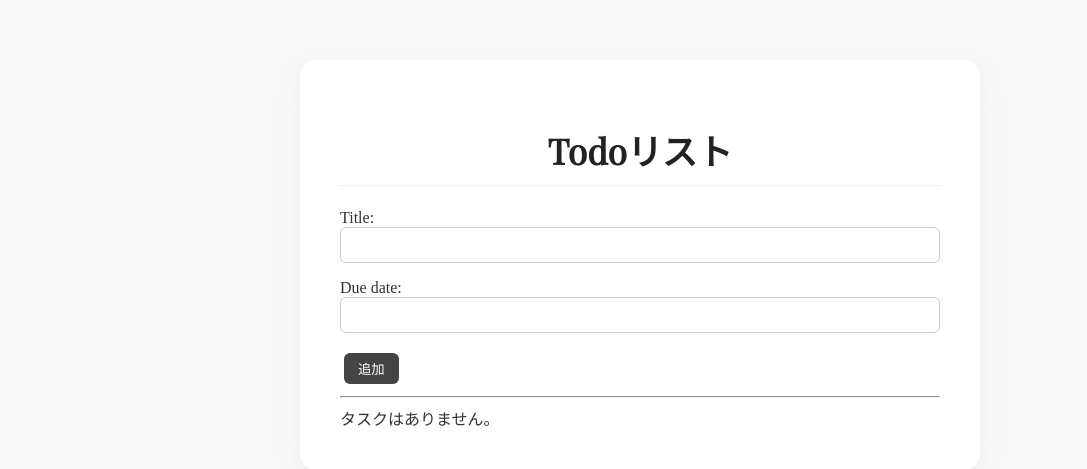
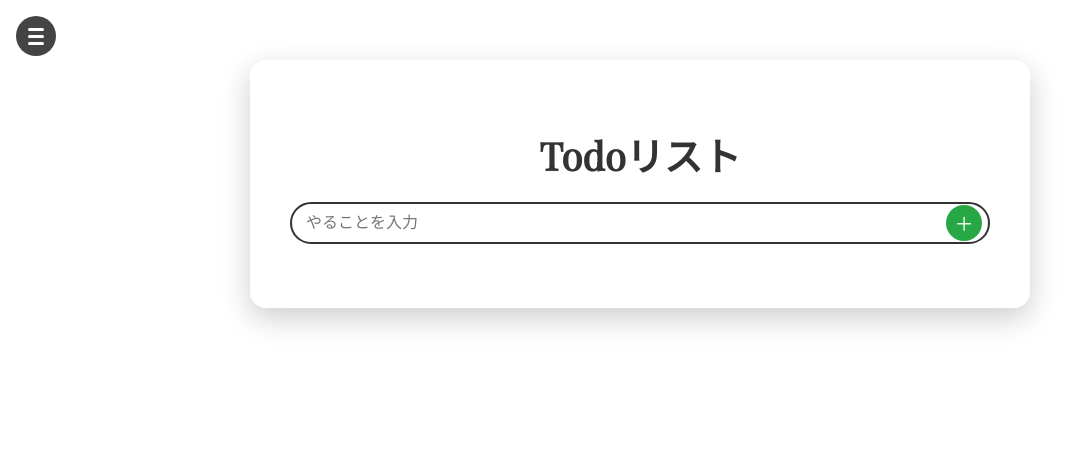
Before and after one commit to k33-dev/todo-app, a Django app: template todo/templates/todo/task_list.html in a window 1280 px wide. Shown: the top 469 px of the page, without its empty margins (0-1087 px from the left). Run offline with Django 5.2, Linux system fonts and the light colour scheme; the template is opened without the code that fills it: values that come from a table or form of the project are taken from there, others are empty.

Commit message:
ローカルの変更をコミット

```diff
--- a/todo/templates/todo/task_list.html
+++ b/todo/templates/todo/task_list.html
@@ -1,98 +1,80 @@
 <!DOCTYPE html>
 <html lang="ja">
 <head>
-    <meta charset="UTF-8">
+  <meta charset="UTF-8" />
   <title>Todoリスト</title>
-    <link href="https://fonts.googleapis.com/css2?family=Playfair+Display&family=Noto+Serif+JP&display=swap" rel="stylesheet">
+  <link href="https://fonts.googleapis.com/css2?family=Playfair+Display&family=Noto+Serif+JP&display=swap" rel="stylesheet" />
   <script src="https://cdn.jsdelivr.net/npm/sortablejs@1.15.0/Sortable.min.js"></script>
-
   <style>
     body {
       font-family: 'Noto Serif JP', serif;
-            background-color: #f9f9f9;
-            color: #333;
+      background-image: url("/static/img/bg1.jpg");
+      background-size: cover;
+      background-position: center;
+      background-attachment: fixed;
       margin: 0;
       padding: 0;
+      color: #333;
     }
 
     .container {
-            max-width: 600px;
+      max-width: 700px;
       margin: 60px auto;
-            background-color: #fff;
+      background-color: rgba(255, 255, 255, 0.95);
       border-radius: 16px;
-            box-shadow: 0 10px 30px rgba(0, 0, 0, 0.05);
+      box-shadow: 0 10px 30px rgba(0, 0, 0, 0.2);
       padding: 40px;
     }
 
     h1 {
       font-family: 'Playfair Display', serif;
-            font-size: 2.2rem;
+      font-size: 2.4rem;
       text-align: center;
-            color: #222;
-            border-bottom: 1px solid #eee;
-            padding-bottom: 10px;
+      margin-bottom: 20px;
     }
 
-        input[type="text"], input[type="date"] {
-            padding: 8px;
+    form {
+      margin-bottom: 24px;
+    }
+
+    .input-container {
+      position: relative;
+      width: 100%;
+    }
+
+    .input-container input[type="text"] {
+      padding: 10px 50px 10px 14px;
       font-size: 1rem;
-            border: 1px solid #ccc;
-            border-radius: 6px;
+      border: 2px solid #333;
+      border-radius: 999px;
       width: 100%;
       box-sizing: border-box;
     }
 
-        button {
-            background-color: #444;
-            color: #fff;
+    .add-btn {
+      position: absolute;
+      top: 50%;
+      right: 8px;
+      transform: translateY(-50%);
+      width: 36px;
+      height: 36px;
+      font-size: 1.2rem;
+      border-radius: 50%;
+      padding: 0;
+      background-color: #28a745;
+      color: white;
       border: none;
-            padding: 6px 14px;
-            margin: 4px;
-            border-radius: 6px;
       cursor: pointer;
+      transition: 0.2s ease;
     }
 
-        button:hover {
-            background-color: #222;
+    .add-btn:hover {
+      background-color: #218838;
+      transform: translateY(-50%) scale(1.05);
     }
 
-        .task {
-            display: flex;
-            align-items: center;
-            justify-content: space-between;
-            background: #fcfcfc;
-            padding: 12px;
-            border: 1px solid #ddd;
-            border-radius: 10px;
-            margin-bottom: 10px;
-            cursor: grab;
-        }
-
-        .task-left {
-            display: flex;
-            align-items: center;
-            gap: 10px;
-            flex-grow: 1;
-        }
-
-        .task span {
-            font-size: 1rem;
-        }
-
-        .completed {
-            text-decoration: line-through;
-            color: gray;
-        }
-
-        .edit-inputs {
-            display: flex;
-            gap: 10px;
-            flex-wrap: wrap;
-        }
-
-        .edit-buttons {
-            display: flex;
-            gap: 6px;
+    #bg-upload {
+      display: none;
     }
 
     .task-list {
@@ -100,123 +82,361 @@
       padding: 0;
       margin: 0;
     }
+
+    .task {
+      display: flex;
+      align-items: center;
+      justify-content: space-between;
+      background: #fdfdfd;
+      padding: 12px;
+      border: 1px solid #ddd;
+      border-radius: 10px;
+      margin-bottom: 10px;
+      cursor: grab;
+      position: relative;
+      opacity: 1;
+      transition: opacity 0.3s ease;
+    }
+
+    .task:active {
+      cursor: grabbing;
+    }
+
+    .fade-out {
+      opacity: 0 !important;
+    }
+
+    .task-left {
+      display: flex;
+      align-items: center;
+      gap: 14px;
+      flex-grow: 1;
+    }
+
+    .task-left label {
+      display: flex;
+      align-items: center;
+      gap: 10px;
+      cursor: pointer;
+    }
+
+    .task-left input[type="checkbox"] {
+      width: 22px;
+      height: 22px;
+      cursor: pointer;
+      accent-color: #28a745;
+    }
+
+    .completed span {
+      text-decoration: line-through;
+      color: gray;
+    }
+
+    .task-right {
+      display: flex;
+      gap: 6px;
+    }
+
+    .edit-btn, .delete-btn {
+      background-color: white;
+      border: none;
+      cursor: pointer;
+      font-size: 1.1rem;
+      padding: 6px;
+      border-radius: 8px;
+      box-shadow: 0 2px 6px rgba(0, 0, 0, 0.1);
+      transition: transform 0.2s ease;
+    }
+
+    .edit-btn:hover {
+      background-color: #e0f0ff;
+      color: #007bff;
+      transform: scale(1.1);
+    }
+
+    .delete-btn:hover {
+      background-color: #ffe0e0;
+      color: #dc3545;
+      transform: scale(1.1);
+    }
+
+    .sparkle {
+      position: absolute;
+      left: 26px;
+      top: 50%;
+      transform: translateY(-50%);
+      width: 8px;
+      height: 8px;
+      border-radius: 50%;
+      background: white;
+      box-shadow: 0 0 10px white, 0 0 20px #ffc;
+      animation: sparkle 0.6s ease-out forwards;
+      pointer-events: none;
+      z-index: 10;
+    }
+
+    @keyframes sparkle {
+      0% { opacity: 1; transform: translateY(-50%) scale(1); }
+      50% { transform: translateY(-50%) scale(1.6); }
+      100% { opacity: 0; transform: translateY(-50%) scale(0); }
+    }
+
+    .menu-button {
+      position: fixed;
+      top: 16px;
+      left: 16px;
+      width: 40px;
+      height: 40px;
+      border-radius: 50%;
+      background-color: #444;
+      display: flex;
+      flex-direction: column;
+      justify-content: center;
+      align-items: center;
+      cursor: pointer;
+      z-index: 999;
+    }
+
+    .menu-button span {
+      width: 16px;
+      height: 3px;
+      background-color: white;
+      margin: 2px 0;
+      border-radius: 2px;
+    }
+
+    .menu {
+      position: fixed;
+      top: 72px;
+      left: 16px;
+      z-index: 998;
+      display: none;
+      flex-direction: column;
+      gap: 8px;
+    }
+
+    .menu.show {
+      display: flex;
+      animation: floatBounceFast 0.3s ease-in-out;
+    }
+
+    .menu.hiding {
+      animation: floatBounceFastReverse 0.3s ease-in-out;
+    }
+
+    @keyframes floatBounceFast {
+      0% { opacity: 0; transform: translateY(-12px) scale(0.95); }
+      40% { opacity: 1; transform: translateY(4px) scale(1.02); }
+      70% { transform: translateY(-2px) scale(0.99); }
+      100% { transform: translateY(0) scale(1); }
+    }
+
+    @keyframes floatBounceFastReverse {
+      0% { opacity: 1; transform: translateY(0) scale(1); }
+      30% { transform: translateY(-2px) scale(0.99); }
+      60% { transform: translateY(4px) scale(1.02); }
+      100% { opacity: 0; transform: translateY(-12px) scale(0.95); }
+    }
+
+    .menu-item {
+      background-color: white;
+      color: #333;
+      padding: 6px 12px;
+      font-size: 14px;
+      border: 1px solid #ccc;
+      border-radius: 6px;
+      cursor: pointer;
+      text-align: center;
+      transition: background-color 0.2s;
+    }
+
+    .menu-item:hover {
+      background-color: #f0f0f0;
+    }
   </style>
 </head>
 <body>
+  <div class="menu-button" id="menuBtn"><span></span><span></span><span></span></div>
+  <div class="menu" id="menu">
+    <label for="bg-upload" class="menu-item">背景変更</label>
+    <button class="menu-item" onclick="resetBackground()">背景リセット</button>
+  </div>
+
   <div class="container">
     <h1>Todoリスト</h1>
-
-        <!-- タスク追加 -->
-        <form method="post" action="{% url 'add_task' %}">
-            {% csrf_token %}
-            {{ form.as_p }}
-            <button type="submit">追加</button>
+    <form id="todo-form">
+      <div class="input-container">
+        <input type="text" id="id_title" placeholder="やることを入力" />
+        <button type="submit" class="add-btn">＋</button>
+      </div>
+      <input type="file" id="bg-upload" accept="image/*" onchange="setCustomBackground(this)" />
     </form>
-
-        <hr>
-
-        <!-- タスクリスト（並び替え可能） -->
-        <ul id="task-list" class="task-list">
-            {% for task in tasks %}
-                <li class="task" data-id="{{ task.id }}">
-                    <div class="task-left">
-                        <input type="checkbox"
-                               {% if task.completed %}checked{% endif %}
-                               data-url="{% url 'toggle_task' task.id %}"
-                               onchange="toggleTask(this)">
-                        <div class="task-content" id="content-{{ task.id }}">
-                            <span class="{% if task.completed %}completed{% endif %}">
-                                {{ task.title }} - 締切:
-                                {% if task.due_date %}
-                                    {{ task.due_date }}
-                                {% else %}
-                                    なし
-                                {% endif %}
-                            </span>
-                        </div>
-                        <div class="edit-form" id="edit-form-{{ task.id }}" style="display: none;">
-                            <div class="edit-inputs">
-                                <input type="text" id="title-{{ task.id }}" value="{{ task.title }}">
-                                <input type="date" id="due-{{ task.id }}" value="{{ task.due_date|date:'Y-m-d' }}">
-                            </div>
-                            <div class="edit-buttons">
-                                <button type="button" onclick="saveTask({{ task.id }})">保存</button>
-                                <button type="button" onclick="cancelEdit({{ task.id }})">キャンセル</button>
-                            </div>
-                        </div>
-                    </div>
-                    <div class="task-right">
-                        {% if task.completed %}
-                            <form method="post" action="{% url 'delete_task' task.id %}" style="display:inline;">
-                                {% csrf_token %}
-                                <button type="submit">削除</button>
-                            </form>
-                        {% endif %}
-                        <button type="button" onclick="startEdit({{ task.id }})">編集</button>
-                    </div>
-                </li>
-            {% empty %}
-                <li>タスクはありません。</li>
-            {% endfor %}
-        </ul>
+    <ul id="task-list" class="task-list"></ul>
   </div>
 
   <script>
-        function toggleTask(checkbox) {
-            const url = checkbox.dataset.url;
-            fetch(url, {
-                method: "POST",
-                headers: { "X-CSRFToken": "{{ csrf_token }}" },
-            }).then(() => location.reload());
+    const DEFAULT_BG = "/static/img/bg1.jpg";
+    let tasks = JSON.parse(localStorage.getItem("tasks") || "[]");
+
+    function sparkleEffect(taskElement) {
+      const sparkle = document.createElement("div");
+      sparkle.className = "sparkle";
+      taskElement.appendChild(sparkle);
+      setTimeout(() => sparkle.remove(), 600);
     }
 
-        function startEdit(id) {
-            document.getElementById(`content-${id}`).style.display = "none";
-            document.getElementById(`edit-form-${id}`).style.display = "block";
+    function renderTasks() {
+      const list = document.getElementById("task-list");
+      list.innerHTML = "";
+      tasks.forEach((task, index) => {
+        const li = document.createElement("li");
+        li.className = "task" + (task.completed ? " completed" : "");
+
+        const left = document.createElement("div");
+        left.className = "task-left";
+
+        const label = document.createElement("label");
+        const checkbox = document.createElement("input");
+        checkbox.type = "checkbox";
+        checkbox.checked = task.completed;
+        checkbox.addEventListener("change", () => {
+          tasks[index].completed = checkbox.checked;
+          localStorage.setItem("tasks", JSON.stringify(tasks));
+          sparkleEffect(li);
+          renderTasks();
+        });
+
+        const span = document.createElement("span");
+        span.textContent = task.title;
+        span.style.display = "inline";
+
+        const inputEdit = document.createElement("input");
+        inputEdit.type = "text";
+        inputEdit.value = task.title;
+        inputEdit.className = "edit-input";
+        inputEdit.style.display = "none";
+        inputEdit.addEventListener("blur", () => saveEdit(index, inputEdit.value));
+        inputEdit.addEventListener("keydown", (e) => {
+          if (e.key === "Enter") {
+            e.preventDefault();
+            saveEdit(index, inputEdit.value);
           }
+        });
 
-        function cancelEdit(id) {
-            document.getElementById(`edit-form-${id}`).style.display = "none";
-            document.getElementById(`content-${id}`).style.display = "block";
-        }
+        const right = document.createElement("div");
+        right.className = "task-right";
 
-        function saveTask(id) {
-            const title = document.getElementById(`title-${id}`).value;
-            const due_date = document.getElementById(`due-${id}`).value;
+        const editBtn = document.createElement("button");
+        editBtn.className = "edit-btn";
+        editBtn.innerHTML = "✏️";
+        editBtn.addEventListener("click", () => {
+          span.style.display = "none";
+          inputEdit.style.display = "inline-block";
+          inputEdit.focus();
+        });
 
-            fetch(`/update_task/${id}/`, {
-                method: "POST",
-                headers: {
-                    "Content-Type": "application/json",
-                    "X-CSRFToken": "{{ csrf_token }}"
-                },
-                body: JSON.stringify({
-                    title: title,
-                    due_date: due_date
-                })
-            }).then(response => {
-                if (response.ok) {
-                    location.reload();
-                } else {
-                    alert("保存に失敗しました");
-                }
+        const delBtn = document.createElement("button");
+        delBtn.className = "delete-btn";
+        delBtn.innerHTML = "🗑️";
+        delBtn.addEventListener("click", () => {
+          li.classList.add("fade-out");
+          setTimeout(() => {
+            tasks.splice(index, 1);
+            localStorage.setItem("tasks", JSON.stringify(tasks));
+            renderTasks();
+          }, 300);
+        });
+
+        label.appendChild(checkbox);
+        label.appendChild(span);
+        left.appendChild(label);
+        left.appendChild(inputEdit);
+        right.appendChild(editBtn);
+        right.appendChild(delBtn);
+        li.appendChild(left);
+        li.appendChild(right);
+        list.appendChild(li);
       });
     }
 
-        // ✅ 並び替え機能を復活（インライン編集と共存）
-        const el = document.getElementById('task-list');
-        new Sortable(el, {
+    function saveEdit(index, text) {
+      if (text.trim()) {
+        tasks[index].title = text.trim();
+        localStorage.setItem("tasks", JSON.stringify(tasks));
+      }
+      renderTasks();
+    }
+
+    function setCustomBackground(input) {
+      const file = input.files[0];
+      if (!file) return;
+      const reader = new FileReader();
+      reader.onload = (e) => {
+        document.body.style.backgroundImage = `url('${e.target.result}')`;
+        localStorage.setItem("background", e.target.result);
+      };
+      reader.readAsDataURL(file);
+    }
+
+    function resetBackground() {
+      document.body.style.backgroundImage = `url('${DEFAULT_BG}')`;
+      localStorage.removeItem("background");
+    }
+
+    document.getElementById("todo-form").addEventListener("submit", (e) => {
+      e.preventDefault();
+      const input = document.getElementById("id_title");
+      const title = input.value.trim();
+      if (!title) return;
+      tasks.push({ title, completed: false });
+      localStorage.setItem("tasks", JSON.stringify(tasks));
+      input.value = "";
+      renderTasks();
+    });
+
+    window.addEventListener("DOMContentLoaded", () => {
+      const savedBG = localStorage.getItem("background");
+      if (savedBG) document.body.style.backgroundImage = `url('${savedBG}')`;
+      renderTasks();
+
+      Sortable.create(document.getElementById("task-list"), {
         animation: 150,
-            onEnd: function () {
-                const taskIds = Array.from(el.children).map(li => li.dataset.id);
-                fetch("{% url 'reorder_tasks' %}", {
-                    method: "POST",
-                    headers: {
-                        "Content-Type": "application/json",
-                        "X-CSRFToken": "{{ csrf_token }}",
-                    },
-                    body: JSON.stringify({ task_ids: taskIds })
+        ghostClass: "dragging",
+        onEnd: () => {
+          const newOrder = [];
+          document.querySelectorAll(".task span").forEach(el => newOrder.push(el.textContent));
+          tasks.sort((a, b) => newOrder.indexOf(a.title) - newOrder.indexOf(b.title));
+          localStorage.setItem("tasks", JSON.stringify(tasks));
+        }
       });
+    });
+
+    const menuBtn = document.getElementById("menuBtn");
+    const menu = document.getElementById("menu");
+    menuBtn.addEventListener("click", () => {
+      if (menu.classList.contains("show")) {
+        menu.classList.remove("show");
+        menu.classList.add("hiding");
+        menu.addEventListener("animationend", () => {
+          menu.classList.remove("hiding");
+          menu.style.display = "none";
+        }, { once: true });
+      } else {
+        menu.style.display = "flex";
+        setTimeout(() => menu.classList.add("show"), 10);
+      }
+    });
+
+    document.addEventListener("click", (e) => {
+      if (!menu.contains(e.target) && !menuBtn.contains(e.target)) {
+        if (menu.classList.contains("show")) {
+          menu.classList.remove("show");
+          menu.classList.add("hiding");
+          menu.addEventListener("animationend", () => {
+            menu.classList.remove("hiding");
+            menu.style.display = "none";
+          }, { once: true });
+        }
       }
     });
   </script>
--- a/todo/urls.py
+++ b/todo/urls.py
@@ -2,10 +2,10 @@ from django.urls import path
 from . import views
 
 urlpatterns = [
-    path('', views.task_list, name='task_list'),
+    path('', views.index, name='index'),
     path('add/', views.add_task, name='add_task'),
     path('toggle/<int:task_id>/', views.toggle_task, name='toggle_task'),
     path('delete/<int:task_id>/', views.delete_task, name='delete_task'),
-    path('update_task/<int:task_id>/', views.update_task, name='update_task'),  # ✅ 新ルート
-    path('reorder_tasks/', views.reorder_tasks, name='reorder_tasks'),
+    path('update_task/<int:task_id>/', views.update_task, name='update_task'),
+    path('reorder/', views.reorder_tasks, name='reorder_tasks'),
 ]
```
Also changed, not shown: todo/views.py (+36 -37 lines), todo_project/settings.py (+7 -2 lines), db.sqlite3 (added), todo/templates/todo/static/img/bg1.jpg (added), todo/templates/todo/static/img/bg2.jpg (added), todo/templates/todo/static/img/your_uploaded_image.jpg (added). Lines whose indentation alone changed are shown as unchanged.
